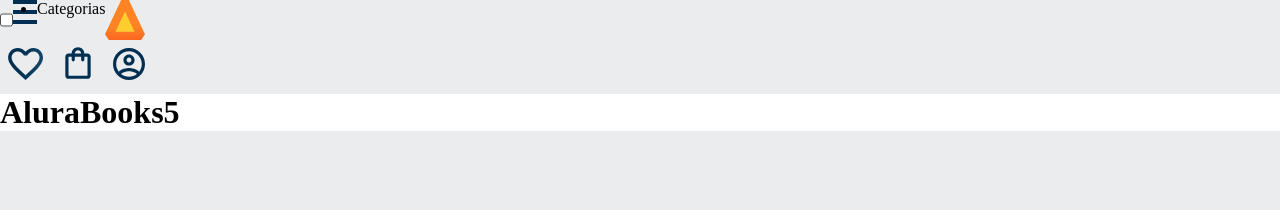
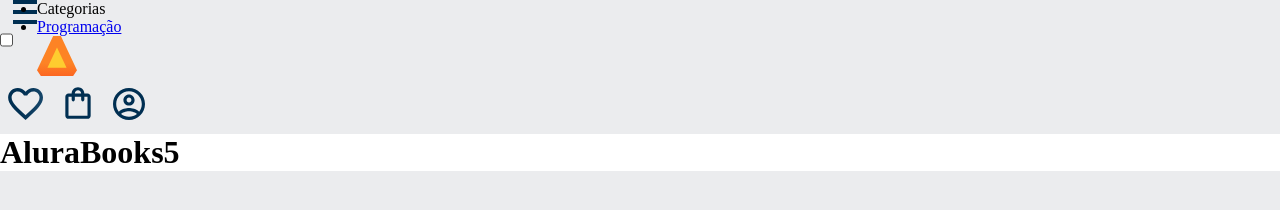
Before and after one commit to maffersilva/atividade-01-2tri-2B, a plain HTML site: page index.html in a window 1280 px wide. Drawn offline with Linux system fonts and the light colour scheme; files whose address does not match are found by name.

Commit message:
21\10\2024

```diff
--- a/index.html
+++ b/index.html
@@ -19,10 +19,13 @@
     </label>
     <ul class="Lista-menu""> <!--lista não ordenada-->
       <li class="Lista-menu__título">Categorias</li> <!--item da lista-->
-
+      <li class="Lista-menu__item"><a href="#" class="Lista-menu__link">Programação</a>  </li> <!
     </ul>
 
  <img src="img/Logo.svg" alt="img/Logo da Alura">
+
+
+
 </div>
 
 <div class="container">
```
